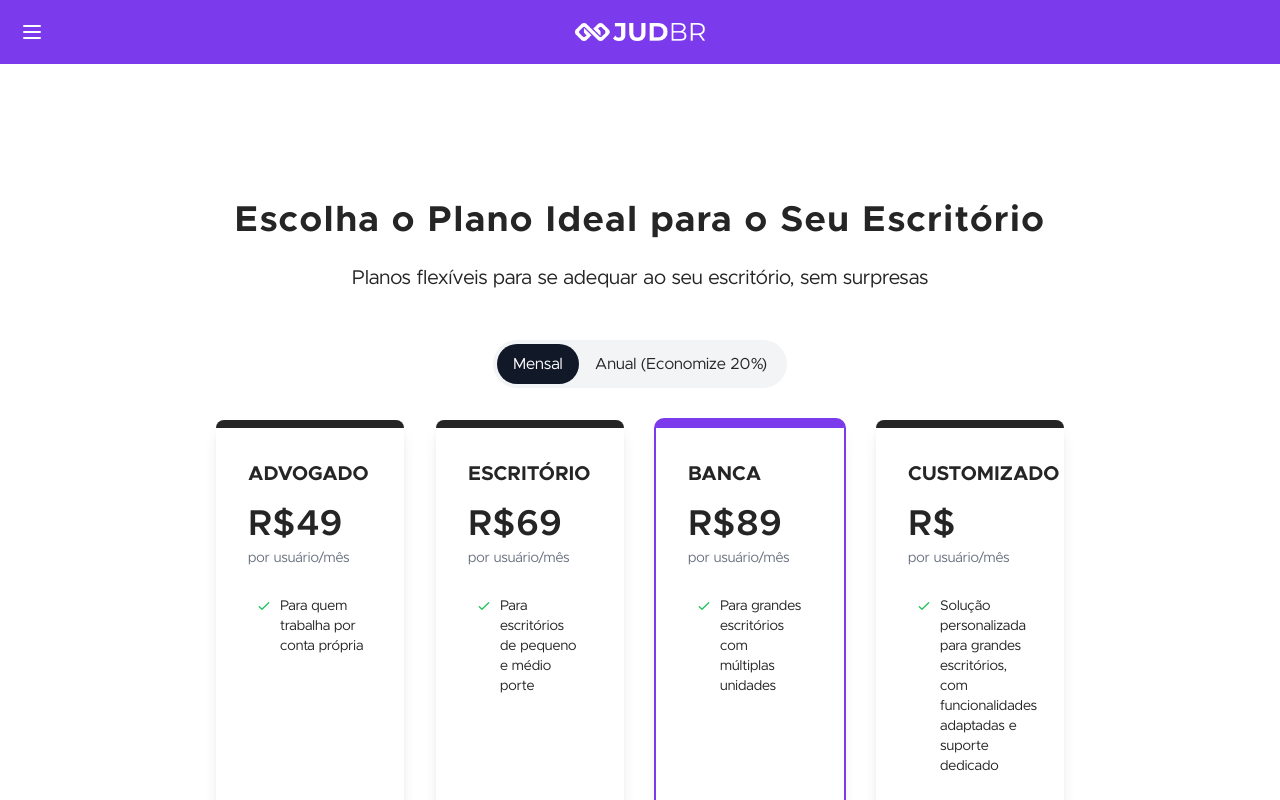
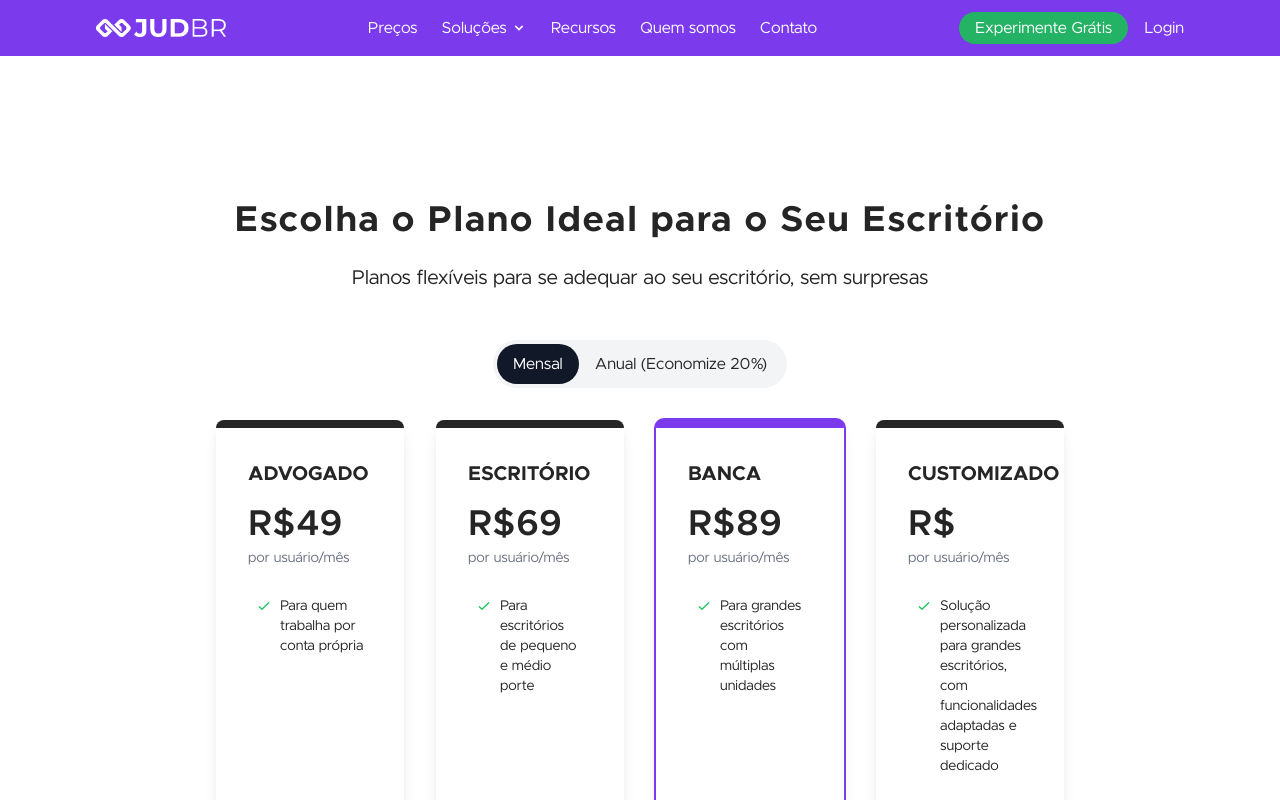
Before and after one commit to helxysa/judbr-nextjs, a Next.js app: page /pages/precos in a window 1280 px wide. Shown: the top 800 px of the page. Built offline with nearby package versions, Linux system fonts and the light colour scheme.

Commit message:
erros acertados

```diff
--- a/src/componentes/home/Nav.tsx
+++ b/src/componentes/home/Nav.tsx
@@ -1,6 +1,6 @@
 'use client'
 
-import { useState, useEffect, useLayoutEffect } from 'react';
+import { useState } from 'react';
 import Link from 'next/link';
 import Image from 'next/image';
 import { ModalEmail } from '../modals/ModalEmail';
@@ -9,30 +9,13 @@ export default function Nav() {
   const [isMobileMenuOpen, setIsMobileMenuOpen] = useState(false);
   const [isSolucoesOpen, setIsSolucoesOpen] = useState(false);
   const [isEmailModalOpen, setIsEmailModalOpen] = useState(false);
-  const [isMobile, setIsMobile] = useState(false);
-
-  useLayoutEffect(() => {
-    const handleResize = () => {
-      setIsMobile(window.innerWidth <= 1369);
-    };
-
-    handleResize();
-    window.addEventListener('resize', handleResize);
-
-    return () => {
-      window.removeEventListener('resize', handleResize);
-    };
-  }, []);
-
-
-
 
   const toggleMobileMenu = () => {
-    setIsMobileMenuOpen((prev) => !prev);
+    setIsMobileMenuOpen(!isMobileMenuOpen);
   };
 
   const toggleSolucoes = () => {
-    setIsSolucoesOpen((prev) => !prev);
+    setIsSolucoesOpen(!isSolucoesOpen);
   };
 
   const openEmailModal = (e: React.MouseEvent) => {
@@ -43,34 +26,35 @@ export default function Nav() {
 
   return (
     <>
-        <header className="bg-judbr-main">
+         <header className="bg-judbr-main text-xm">
       <nav className="bg-judbr-main fixed top-0 w-full z-50">
-          <div className="max-w-screen-xl flex flex-wrap items-center justify-between mx-auto p-5">
-
-              <div className="flex-shrink-0 -ml-10 max-[1360px]:hidden">
-                <Link href="/" className="flex items-center">
-                <img src="/image/judbr-white.png" alt="JUDBR Logo" width={120} height={120} className="w-24 sm:w-28 md:w-32 lg:w-40" />
+        <div className="md:px-8 lg:px-16 xl:px-24 flex flex-col md:flex-row items-center justify-between max-w-screen-xl mx-auto scale-100 xl:scale-80 xl:origin-top-center p-4">
+          {/* Logo */}
+          <div className="hidden md:block">
+            <Link href="/" className="text-white font-bold text-xl">
+              <img src="/image/judbr-white.png" alt="JUDBR Logo" width={130} height={120} />
             </Link>
           </div>
+            {/* Logo (não modificada) */}
 
 
 
+            {/* Menu para desktop (não modificado) */}
+            <div className="hidden md:flex items-center space-x-6">
+            <Link href="/pages/precos" className="text-white hover:text-gray-200">Preços</Link>
+              <div className="relative group">
 
-            <div className={`${isMobile ? 'hidden' : 'hidden lg:flex'} items-center space-x-6 justify-center flex-grow  ml-6`}>
-              <div className="flex items-center space-x-6">
-                <Link href="/pages/precos" className="text-white hover:text-gray-200 font-semibold">Preços</Link>
-                <div className="relative group">
-                  <button className="text-white hover:text-gray-200 flex items-center font-semibold">
+                <button className="text-white hover:text-gray-200 flex items-center">
                   Soluções
                   <svg className="w-4 h-4 ml-1" xmlns="http://www.w3.org/2000/svg" viewBox="0 0 20 20" fill="currentColor">
                     <path fillRule="evenodd" d="M5.293 7.293a1 1 0 011.414 0L10 10.586l3.293-3.293a1 1 0 111.414 1.414l-4 4a1 1 0 01-1.414 0l-4-4a1 1 0 010-1.414z" clipRule="evenodd" />
                   </svg>
                 </button>
 
-                  <div className="absolute left-0 mt-5 w-[800px] bg-white rounded-md shadow-lg opacity-0 invisible group-hover:opacity-100 group-hover:visible transition-all duration-300 z-50">
+                <div className="absolute left-0 mt-5 w-[650px] bg-white rounded-md shadow-lg opacity-0 invisible group-hover:opacity-100 group-hover:visible transition-all duration-300 z-50">
                   <div className="py-10 px-16 flex">
                     <div className="w-1/2 pr-12">
-                        <h3 className="text-lg font-semibold text-gray-800 mb-6">Funcionalidades</h3>
+                      <h3 className="text-lg font-semibold text-gray-800 mb-6">Tipos de Prática</h3>
                       <div className="space-y-5">
                         <Link href="/solucoes/praticas-solo" className="flex items-center text-base text-gray-700 hover:text-judbr-main">
                           <div className="bg-gray-200 rounded-full p-3 mr-4">
@@ -104,25 +88,25 @@ export default function Nav() {
                     <div className="w-1/2 pl-12 border-l border-gray-200">
                       <h3 className="text-lg font-semibold text-gray-800 mb-6">Áreas de Atuação</h3>
                       <div className="space-y-5">
-                          <Link href="/pages/areas-atuacao" className="flex items-center text-base text-gray-700 hover:text-judbr-main">
+                        <Link href="/areas/lei-falencias" className="flex items-center text-base text-gray-700 hover:text-judbr-main">
                           <div className="bg-gray-200 rounded-full p-3 mr-4">
                             <svg className="w-7 h-7 text-blue-500" fill="currentColor" viewBox="0 0 20 20" xmlns="http://www.w3.org/2000/svg"><path d="M9 2a1 1 0 000 2h2a1 1 0 100-2H9z"></path><path fillRule="evenodd" d="M4 5a2 2 0 012-2 3 3 0 003 3h2a3 3 0 003-3 2 2 0 012 2v11a2 2 0 01-2 2H6a2 2 0 01-2-2V5zm3 4a1 1 0 000 2h.01a1 1 0 100-2H7zm3 0a1 1 0 000 2h3a1 1 0 100-2h-3zm-3 4a1 1 0 100 2h.01a1 1 0 100-2H7zm3 0a1 1 0 100 2h3a1 1 0 100-2h-3z" clipRule="evenodd"></path></svg>
                           </div>
                           <div className="font-medium">Lei de Falências</div>
                         </Link>
-                          <Link href="/pages/areas-atuacao" className="flex items-center text-base text-gray-700 hover:text-judbr-main">
+                        <Link href="/areas/danos-pessoais" className="flex items-center text-base text-gray-700 hover:text-judbr-main">
                           <div className="bg-gray-200 rounded-full p-3 mr-4">
                             <svg className="w-7 h-7 text-blue-500" fill="currentColor" viewBox="0 0 20 20" xmlns="http://www.w3.org/2000/svg"><path fillRule="evenodd" d="M10 1.944A11.954 11.954 0 012.166 5C2.056 5.649 2 6.319 2 7c0 5.225 3.34 9.67 8 11.317C14.66 16.67 18 12.225 18 7c0-.682-.057-1.35-.166-2.001A11.954 11.954 0 0110 1.944zM11 14a1 1 0 11-2 0 1 1 0 012 0zm0-7a1 1 0 10-2 0v3a1 1 0 102 0V7z" clipRule="evenodd"></path></svg>
                           </div>
                           <div className="font-medium">Danos Pessoais</div>
                         </Link>
-                          <Link href="/pages/areas-atuacao" className="flex items-center text-base text-gray-700 hover:text-judbr-main">
+                        <Link href="/areas/contencioso-civel" className="flex items-center text-base text-gray-700 hover:text-judbr-main">
                           <div className="bg-gray-200 rounded-full p-3 mr-4">
                             <svg className="w-7 h-7 text-blue-500" fill="currentColor" viewBox="0 0 20 20" xmlns="http://www.w3.org/2000/svg"><path fillRule="evenodd" d="M10 1.944A11.954 11.954 0 012.166 5C2.056 5.649 2 6.319 2 7c0 5.225 3.34 9.67 8 11.317C14.66 16.67 18 12.225 18 7c0-.682-.057-1.35-.166-2.001A11.954 11.954 0 0110 1.944zM11 14a1 1 0 11-2 0 1 1 0 012 0zm0-7a1 1 0 10-2 0v3a1 1 0 102 0V7z" clipRule="evenodd"></path></svg>
                           </div>
                           <div className="font-medium">Contencioso Cível</div>
                         </Link>
-                          <Link href="/pages/areas-atuacao" className="flex items-center text-base text-judbr-main hover:text-judbr-main mt-6">
+                        <Link href="/areas/todas" className="flex items-center text-base text-judbr-main hover:text-judbr-main mt-6">
                           <span className="font-medium">TODAS AS ÁREAS DE ATUAÇÃO</span>
                           <svg className="w-5 h-5 ml-2" fill="none" stroke="currentColor" viewBox="0 0 24 24" xmlns="http://www.w3.org/2000/svg"><path strokeLinecap="round" strokeLinejoin="round" strokeWidth="2" d="M9 5l7 7-7 7"></path></svg>
                         </Link>
@@ -131,22 +115,23 @@ export default function Nav() {
                   </div>
                 </div>
               </div>
-                <Link href="/pages/recursos" className="text-white hover:text-gray-200 font-semibold">Recursos</Link>
-                <Link href="/pages/sobre-nos" className="text-white hover:text-gray-200 font-semibold">Quem somos</Link>
-                <Link href="/pages/contato" className="text-white hover:text-gray-200 font-semibold">Contato</Link>
-              </div>
+
+              <Link href="/pages/recursos" className="text-white hover:text-gray-200">Recursos</Link>
+              <Link href="/pages/sobre-nos" className="text-white hover:text-gray-200">Quem somos</Link>
+              <Link href="/pages/contato" className="text-white hover:text-gray-200">Contato</Link>
             </div>
 
-            <div className={`${isMobile ? 'hidden' : 'hidden lg:block'}`}>
-              <Link href="#" onClick={openEmailModal} className="bg-[#24B364] text-white tracking-wide font-semibold px-4 py-2 rounded-full hover:bg-[#008c3f] transition duration-300">
+            {/* Botão "Experimente Grátis" para desktop (não modificado) */}
+            <div className="hidden md:block">
+              <Link href="#" onClick={openEmailModal} className="bg-[#24B364] text-white px-4 py-2 rounded-full hover:bg-[#008c3f] transition duration-300">
                 Experimente Grátis
               </Link>
-              <Link href="https://app.judbr.com.br/auth/login/" target="_blank" className="text-white hover:text-gray-200 ml-4 font-semibold">Login</Link>
+              <Link href="https://app.judbr.com.br/auth/login/" target="_blank" className="text-white hover:text-gray-200 ml-4">Login</Link>
             </div>
 
             {/* Layout mobile */}
-            {isMobile && (
-              <div className="flex items-center justify-between w-full">
+            <div className="md:hidden flex items-center justify-between w-full">
+              {/* Botão de menu para mobile (à esquerda) */}
               <button
                 onClick={toggleMobileMenu}
                 className="text-white focus:outline-none"
@@ -165,17 +150,10 @@ export default function Nav() {
               {/* Espaço vazio para manter o layout flexbox */}
               <div className="w-6"></div>
             </div>
-            )}
           </div>
 
           {/* Menu mobile (barra lateral) */}
-          <div
-            className={`fixed inset-0 z-50 bg-judbr-main transform ${
-              isMobileMenuOpen ? 'translate-x-0' : '-translate-x-full'
-            } transition-transform duration-300 ease-in-out ${
-              isMobile ? 'block' : 'hidden'
-            }`}
-          >
+          <div className={`fixed inset-0 z-50 bg-judbr-main transform ${isMobileMenuOpen ? 'translate-x-0' : '-translate-x-full'} transition-transform duration-300 ease-in-out md:hidden`}>
               <div className="flex flex-col h-full w-full">
                 <div className="flex justify-end p-4">
                   <button onClick={toggleMobileMenu} className="text-white focus:outline-none">
@@ -253,7 +231,9 @@ export default function Nav() {
                   </div>
                   <Link href="https://app.judbr.com.br/auth/login/" target="_blank" className="block text-white hover:text-gray-200 py-2 border-b border-white" onClick={() => setIsMobileMenuOpen(false)}>Conecte-se</Link>
                 </div>
+
               </div>
+
             </div>
           </div>
         </nav>
--- a/src/componentes/home/Testmonials.tsx
+++ b/src/componentes/home/Testmonials.tsx
@@ -27,7 +27,7 @@ export default function Testimonials() {
     return (
         <section className="bg-[#eceff5] pt-8 pb-4 m-1 md:pt-6 md:pb-3  ">
         <div className="container mx-auto px-4 sm:px-6 md:px-30 lg:px-40 xl:px-48">
-          <h2 className="text-3xl md:text-4xl text-center mb-12 font-semibold tracking-wider ">Advogados e Escritórios que Confiam no JudBR</h2>
+          <h2 className="text-3xl md:text-3xl text-center mb-12 font-semibold tracking-wider ">Advogados e Escritórios que Confiam no JudBR</h2>
           <div className="grid grid-cols-1 md:grid-cols-3 gap-8">
             {testimonials.map((testimonial, index) => (
 
@@ -46,7 +46,7 @@ export default function Testimonials() {
                     <path d="M32.5 31.67C32.5 33.05 31.38 34.17 30 34.17H10C8.62 34.17 7.5 33.05 7.5 31.67C7.5 27.06 11.23 23.33 15.83 23.33H24.17C28.77 23.33 32.5 27.06 32.5 31.67Z" fill="white" />
                 </svg>
                 <p className="font-semibold text-judbr-gray text-md text-center text-[17px] tracking-wider">{testimonial.author}</p>
-                <p className="text-judbr-gray text-center tracking-wider text-[15px]">{testimonial.role}</p>
+                <p className="text-judbr-gray text-center tracking-wider text-[13px]">{testimonial.role}</p>
                 </div>
               </div>
             </div>
```
Also changed, not shown: src/componentes/home/HomePage.tsx (+10 -12 lines). Lines whose indentation alone changed are shown as unchanged.
